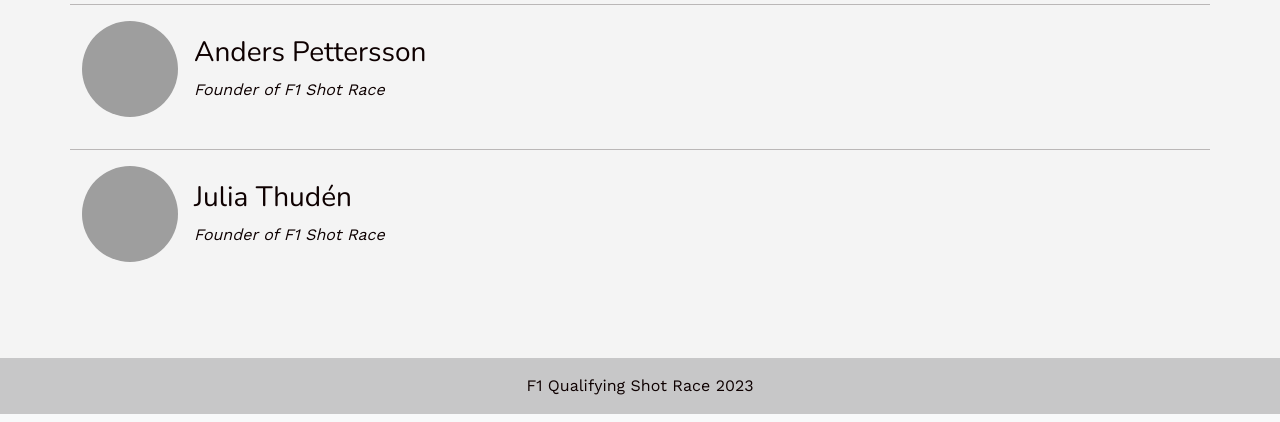
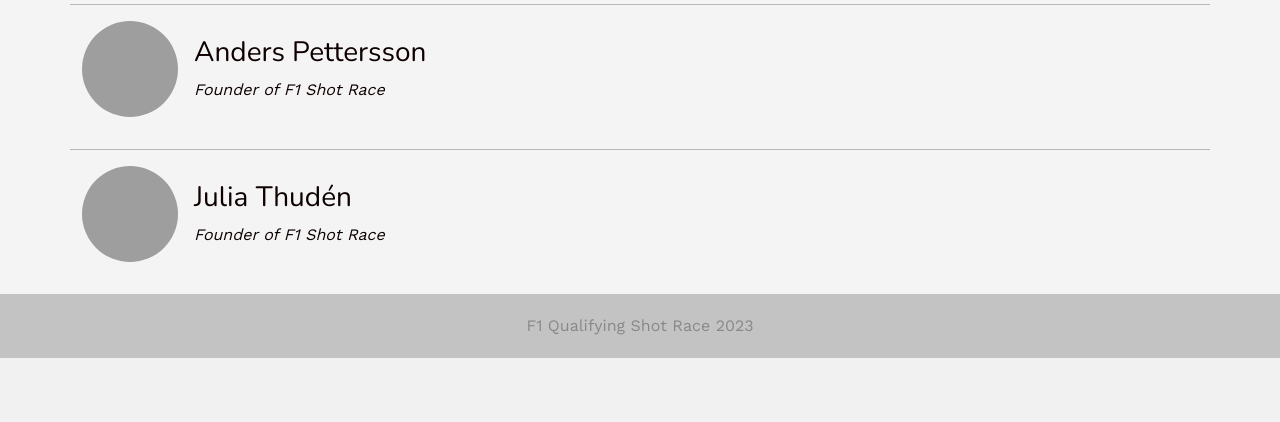
Before and after one commit to juliathuden90/beta-f1-shot-race, a Rails app: page /founders in a window 1280 px wide. Shown: the part 558-980 px from the top of the page. After the commit the page ends 916 px from the top, so only its background shows below. Run offline with Rails 7, Linux system fonts and the light colour scheme; style sheets or scripts are compiled from the project's sources; some libraries are stand-ins or nearby versions; grey boxes are pictures that could not be loaded.

Commit message:
minor fixes but now it works

```diff
--- /dev/null
+++ b/app/assets/stylesheets/components/_f1_footer.scss
@@ -0,0 +1,25 @@
+.footer {
+  background-color: rgba(0, 0, 0, 0.2);
+  display: flex;
+  align-items: center;
+  justify-content: center;
+  height: 8vh;
+  color: rgba(0, 0, 0, 0.3);
+}
+.footer-links {
+  display: flex;
+  align-items: center;
+}
+.footer-links a {
+  color: black;
+  opacity: 0.15;
+  text-decoration: none;
+  font-size: 24px;
+  padding: 0px 10px;
+}
+.footer-links a:hover {
+  opacity: 1;
+}
+.footer .fa-heart {
+  color: #D23333;
+}
--- a/app/assets/stylesheets/components/_footer.scss
+++ /dev/null
@@ -1,7 +0,0 @@
-.footer-size {
-  height: 8vh;
-}
-
-.f1-footer {
-  width: 100%;
-}
--- a/app/assets/stylesheets/components/_index.scss
+++ b/app/assets/stylesheets/components/_index.scss
@@ -8,5 +8,5 @@
 @import "images";
 @import "text";
 @import "button";
-@import "footer";
 @import "div";
+@import "f1_footer";
--- a/app/views/layouts/application.html.erb
+++ b/app/views/layouts/application.html.erb
@@ -8,7 +8,6 @@
 
     <%= stylesheet_link_tag "application", "data-turbo-track": "reload" %>
     <%= javascript_include_tag "application", "data-turbo-track": "reload", defer: true %>
-    <%#= favicon_link_tag asset_path('f1-favicon.jpeg') %>
     <%= favicon_link_tag "shot-race-favicon.png", rel: "icon", type: "image/png" %>
   </head>
 
@@ -19,8 +18,6 @@
 
     <%= yield %>
 
-    <div class="footer-space">
-    </div>
     <%= render "/shared/footer" %>
   </body>
 </html>
--- a/app/views/pages/founders.html.erb
+++ b/app/views/pages/founders.html.erb
@@ -41,7 +41,7 @@
       <hr>
       <div class="founder-card col-12 col-md-6">
         <%#= image_tag "julia-t.jpg", class: "avatar-large", crop: :fill, alt: "Julia" %>
-        <img src="https://scontent-arn2-2.xx.fbcdn.net/v/t1.18169-9/404952_10151272687506409_889506481_n.jpg?_nc_cat=100&ccb=1-7&_nc_sid=09cbfe&_nc_ohc=ZXAFGH0kzBsAX-vkSSQ&_nc_ht=scontent-arn2-2.xx&oh=00_AfCzCMXYf0HYfmdNdjm1_0-R0udg-wkYo0B9fOWLLSuwFw&oe=643FAB27", class= "avatar-large", crop: :fill, alt= "Julia">
+        <img src="https://scontent-arn2-1.xx.fbcdn.net/v/t39.30808-1/336776698_899036181429845_9220507667554050339_n.jpg?stp=c0.54.320.320a_dst-jpg_p320x320&_nc_cat=106&ccb=1-7&_nc_sid=7206a8&_nc_ohc=eyc5jP6bTbUAX_o7AJE&_nc_ht=scontent-arn2-1.xx&oh=00_AfDqdu7ST6-4rqJcL85Ir-eDxpRSRRXRKGY69kvVCSbm1w&oe=641E651B", class= "avatar-large", crop: :fill, alt= "Julia">
         <div class="founder-info">
           <h3>Julia Thudén</h3>
           <p><em>Founder of F1 Shot Race</em></p>
--- a/app/views/pages/raceinfo.html.erb
+++ b/app/views/pages/raceinfo.html.erb
@@ -3,7 +3,6 @@
 <div class="container mt-2">
   <h1>Formula 1 Qualification Information</h1>
 </div>
-<%#= image_tag "f1-track-curbs-1.jpeg", class: "page-overview-img", crop: :fill, alt: "track" %>
 <img src="https://media.formula1.com/image/upload/content/dam/fom-website/sutton/2022/Italy/Sunday/1422823415.jpg.transform/9col-retina/image.jpg" alt="race", class= "page-overview-img", crop :fill,>
 
 <div class="container mt-2">
--- a/app/views/shared/_footer.html.erb
+++ b/app/views/shared/_footer.html.erb
@@ -1,7 +1,20 @@
-    <footer class="bg-light text-center text-lg-start footer-size f1-footer">
-      <!-- Copyright -->
-      <div class="text-center p-3" style="background-color: rgba(0, 0, 0, 0.2);">
-        F1 Qualifying Shot Race 2023
-      </div>
-      <!-- Copyright -->
-    </footer>
+<%# <footer class="bg-light text-center text-lg-start footer-size f1-footer">
+  <!-- Copyright -->
+  <div class="text-center p-3" style="background-color: rgba(0, 0, 0, 0.2);">
+    F1 Qualifying Shot Race 2023
+  </div>
+  <!-- Copyright -->
+</footer> %>
+
+<div class="footer">
+  <%# <div class="footer-links">
+    <a href="#"><i class="fab fa-github"></i></a>
+    <a href="#"><i class="fab fa-instagram"></i></a>
+    <a href="#"><i class="fab fa-facebook"></i></a>
+    <a href="#"><i class="fab fa-twitter"></i></a>
+    <a href="#"><i class="fab fa-linkedin"></i></a>
+  </div> %>
+  <div class="footer-copyright">
+    F1 Qualifying Shot Race 2023
+  </div>
+</div>
--- a/config/environments/development.rb
+++ b/config/environments/development.rb
@@ -62,6 +62,8 @@ Rails.application.configure do
   # For localtunnel
   config.hosts << /\A[a-z\d-]+\.loca\.lt\z/
 
+  config.assets.compile = true
+
   # Raises error for missing translations.
   # config.i18n.raise_on_missing_translations = true
 
--- a/config/environments/production.rb
+++ b/config/environments/production.rb
@@ -28,7 +28,7 @@ Rails.application.configure do
   # config.assets.css_compressor = :sass
 
   # Do not fallback to assets pipeline if a precompiled asset is missed.
-  config.assets.compile = false
+  config.assets.compile = true
 
   # Enable serving of images, stylesheets, and JavaScripts from an asset server.
   # config.asset_host = "http://assets.example.com"
```
Also changed, not shown: app/assets/images/anders-p.jpeg (deleted), app/assets/images/f1-favicon.jpeg (deleted), app/assets/images/f1-track-curbs-1.jpeg (deleted), app/assets/images/julia-t.jpg (deleted), app/assets/images/michelle-l.jpeg (deleted), app/assets/images/niclas-w.jpeg (deleted), app/assets/images/stina-nh.jpeg (deleted).
